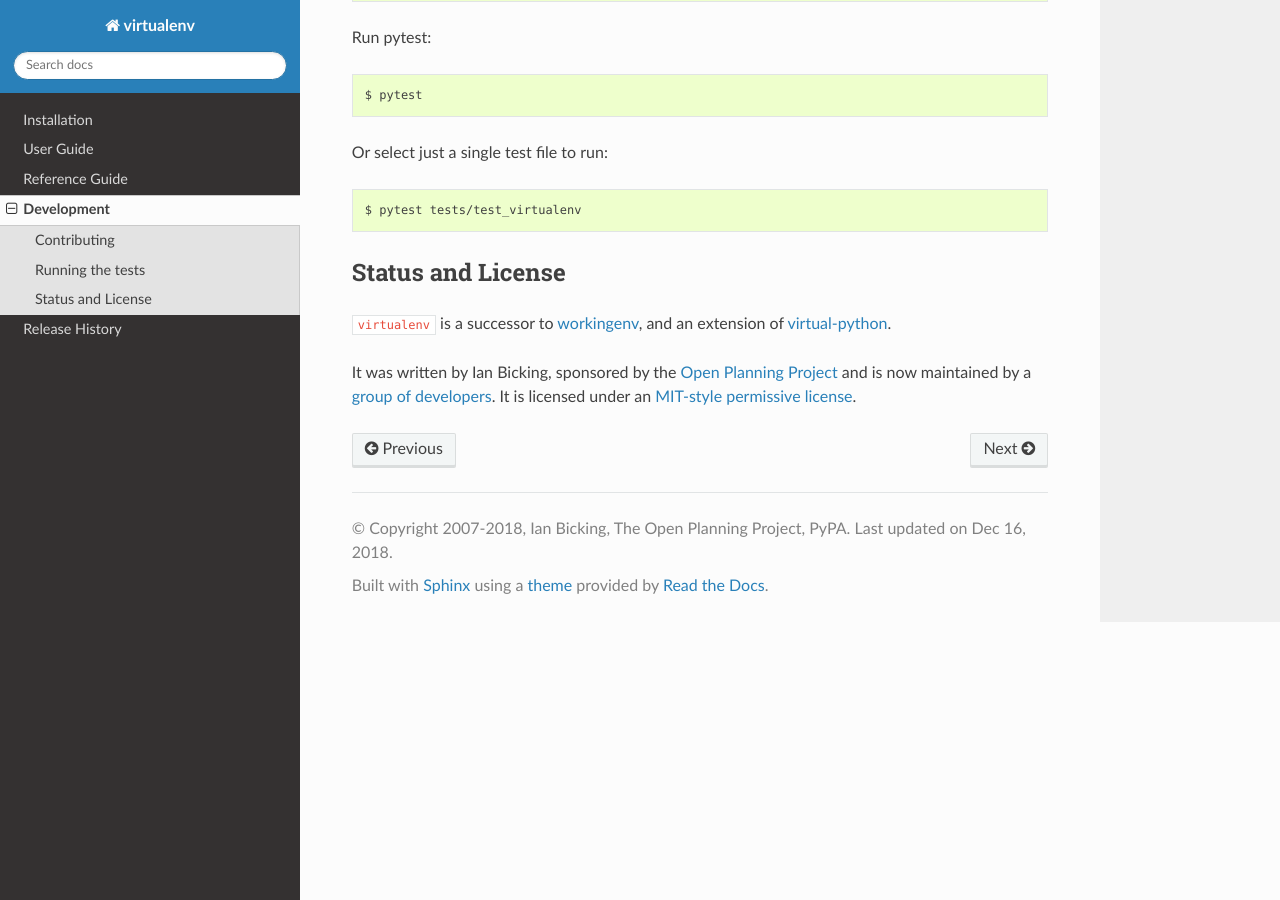
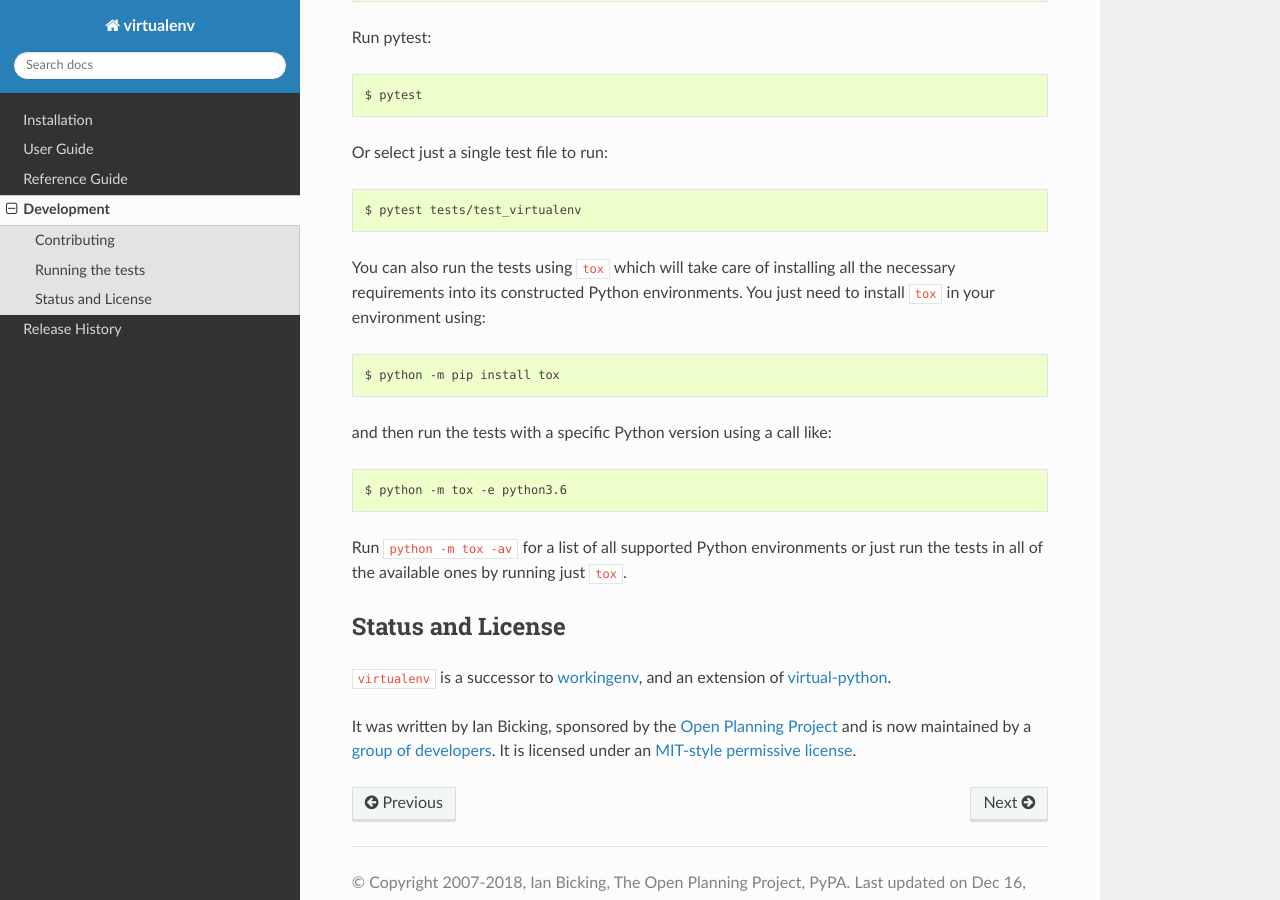
Before and after one commit to pypa/virtualenv, a Sphinx documentation site: the page built from docs/development.rst, in a window 1280 px wide and 900 px high, scrolled down 839 px. Built offline with Sphinx 7.4.7 and the Read the Docs theme 2.0.0, drawn with Linux system fonts in a browser that asks for light colours; the version number could not be read and is left out.

Commit message:
update testing notes, and test space path support
- added docs on running the internal test suite using `tox`
- added a test for creating a Python environment in a path with spaces
- added a test for creating a Python environment while locating the needed wheel sources in a path with spaces

```diff
--- a/docs/development.rst
+++ b/docs/development.rst
@@ -46,6 +46,19 @@
 
     $ pytest tests/test_virtualenv
 
+You can also run the tests using ``tox`` which will take care of installing all
+the necessary requirements into its constructed Python environments. You just
+need to install ``tox`` in your environment using::
+
+    $ python -m pip install tox
+
+and then run the tests with a specific Python version using a call like::
+
+    $ python -m tox -e python3.6
+
+Run ``python -m tox -av`` for a list of all supported Python environments or just run the
+tests in all of the available ones by running just ``tox``.
+
 Status and License
 ------------------
 
```
Also changed, not shown: 1 other file.
